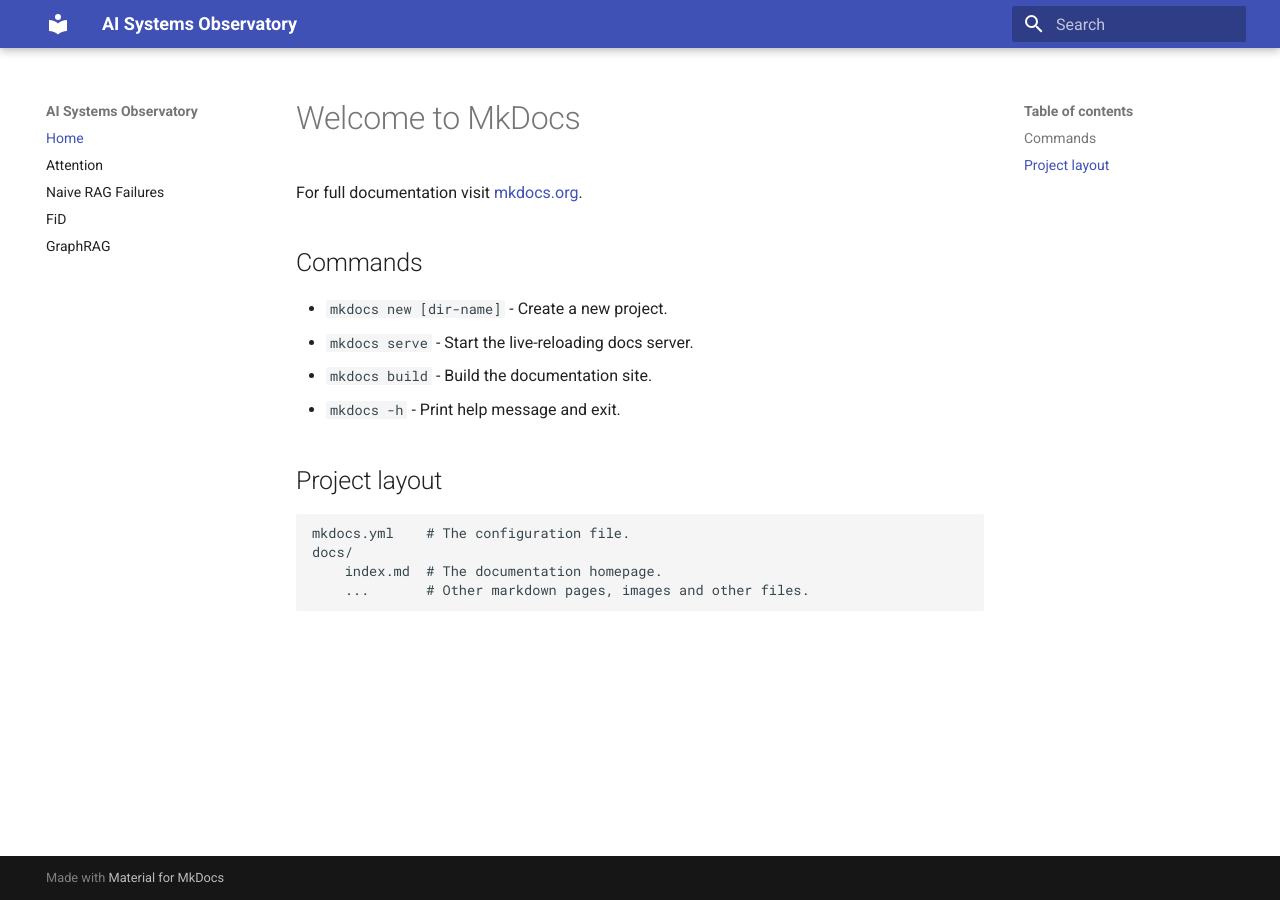
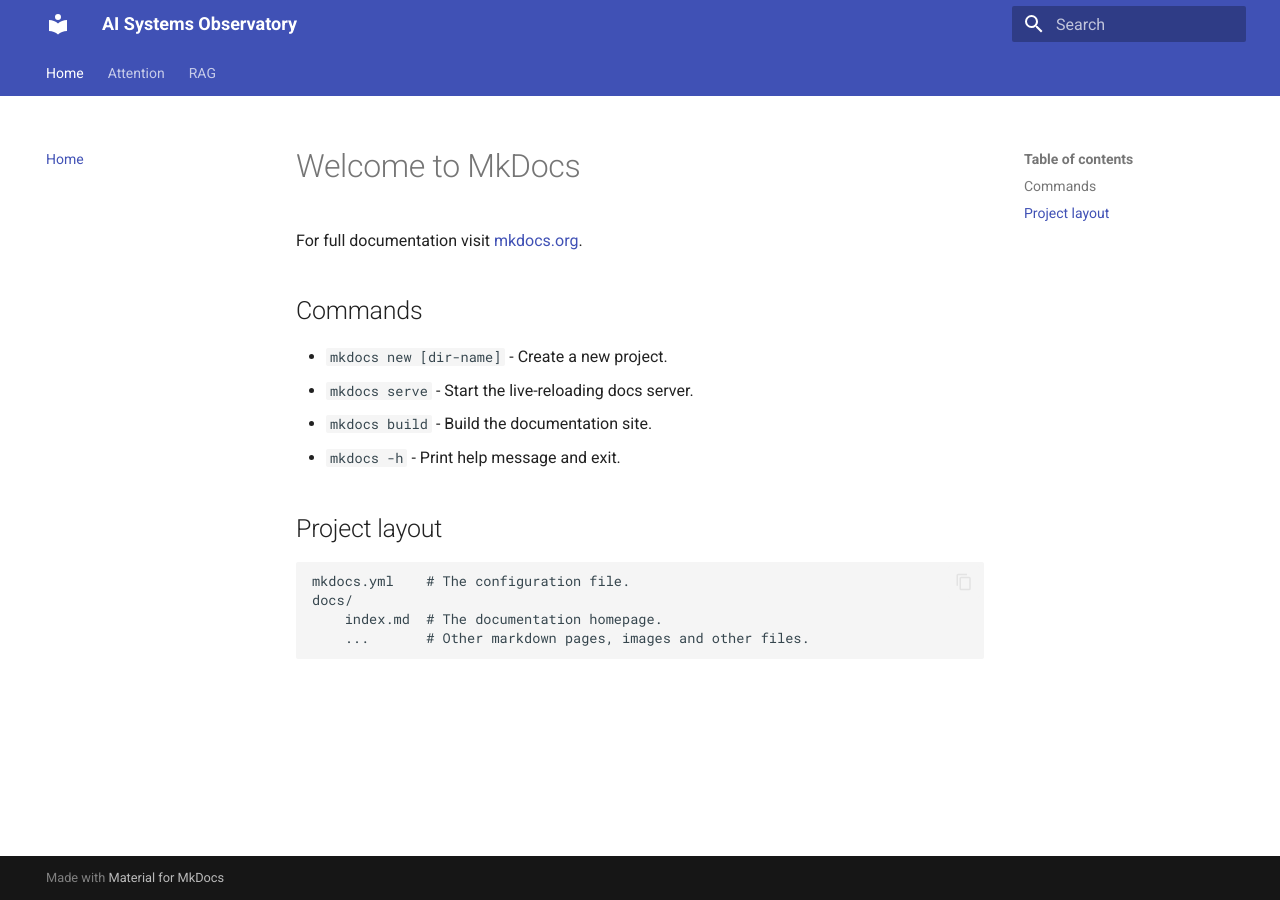
Before and after one commit to Aash90/ai-systems-observatory, an MkDocs documentation site: the page built from docs/index.md, in a window 1280 px wide. Built offline with MkDocs 1.6.1 and Material for MkDocs 9.7.7, drawn with Linux system fonts in a browser that asks for light colours.

Commit message:
Update mkdocs.yml for site structure and features

```diff
--- a/mkdocs.yml
+++ b/mkdocs.yml
@@ -1,11 +1,23 @@
 site_name: AI Systems Observatory
+site_description: Retrieval systems, GraphRAG, FiD, context engineering, and AI architecture notes
 
 theme:
   name: material
+  features:
+    - navigation.tabs
+    - navigation.sections
+    - content.code.copy
+
+markdown_extensions:
+  - admonition
+  - pymdownx.superfences
+  - pymdownx.details
 
 nav:
   - Home: index.md
-  - Attention: attention.md
-  - Naive RAG Failures: naive-rag-failures.md
-  - FiD: fid.md
-  - GraphRAG: graph-rag.md
+  - Attention:
+      - Overview: attention.md
+  - RAG:
+      - Naive RAG Failures: naive-rag-failures.md
+      - FiD: fid.md
+      - GraphRAG: graph-rag.md
```
